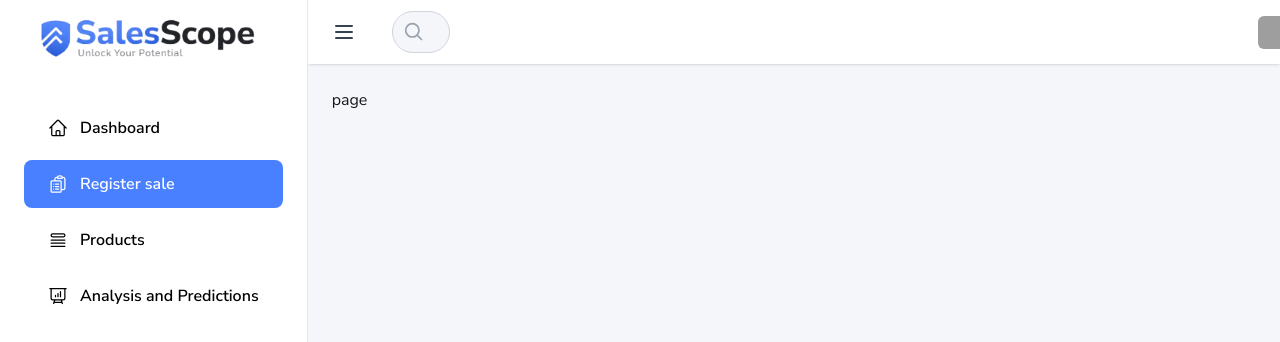
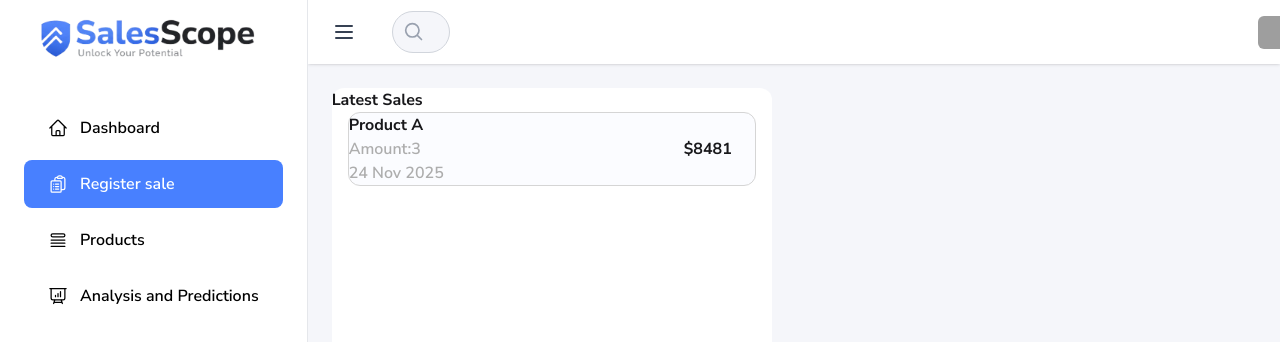
Before and after one commit to IntegrativeProject/SalesScope-Frontend, a Next.js app: page /registersale in a window 1280 px wide. Shown: the top 342 px of the page. Built offline with nearby package versions, Linux system fonts and the light colour scheme; grey boxes are pictures that could not be loaded.

Commit message:
feat(listContainer) desing and props added to component

```diff
--- a/src/app/(dashboard)/registersale/page.tsx
+++ b/src/app/(dashboard)/registersale/page.tsx
@@ -1,7 +1,10 @@
+import ListContainer from '@/components/ui/ListContainer'
 import React from 'react'
 
 export default function page() {
   return (
-    <div>page</div>
+    <div>
+      <ListContainer/>
+    </div>
   )
 }
--- /dev/null
+++ b/src/components/ui/ListContainer.tsx
@@ -0,0 +1,25 @@
+import React from "react";
+type ListProps = {
+  mainTitle?: string;
+  price?: number;
+};
+
+export default function ListContainer({ mainTitle, price }: ListProps) {
+  return (
+    <section className="bg-[#FFFFFF] w-110 h-150 rounded-xl ">
+      <h1 className="font-bold ">Latest Sales</h1>
+      <article className="bg-[#FBFCFF] border border-[#D5D5D5] mx-4 rounded-xl  ">
+        <div className="flex space-x-60">
+          <div>
+            <h1 className="font-bold" >Product A</h1>
+            <p className="text-[#ADADAD] font-semibold" >Amount:3</p>
+            <p className="text-[#ADADAD] font-semibold"> 24 Nov 2025 </p>
+          </div>
+          <div className="flex items-center" >
+            <h1 className="font-bold">$8481</h1>
+          </div>
+        </div>
+      </article>
+    </section>
+  );
+}
```
